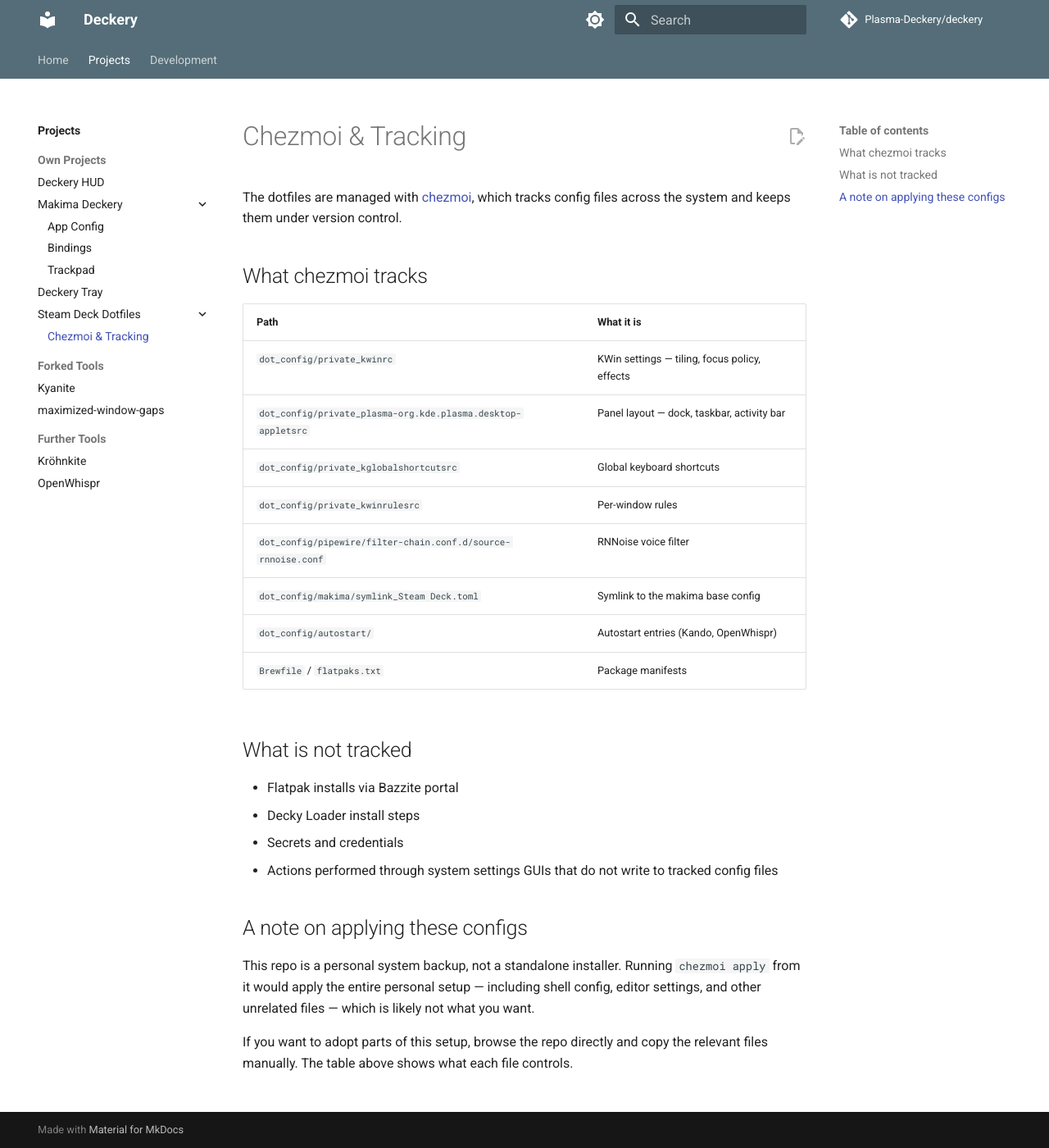
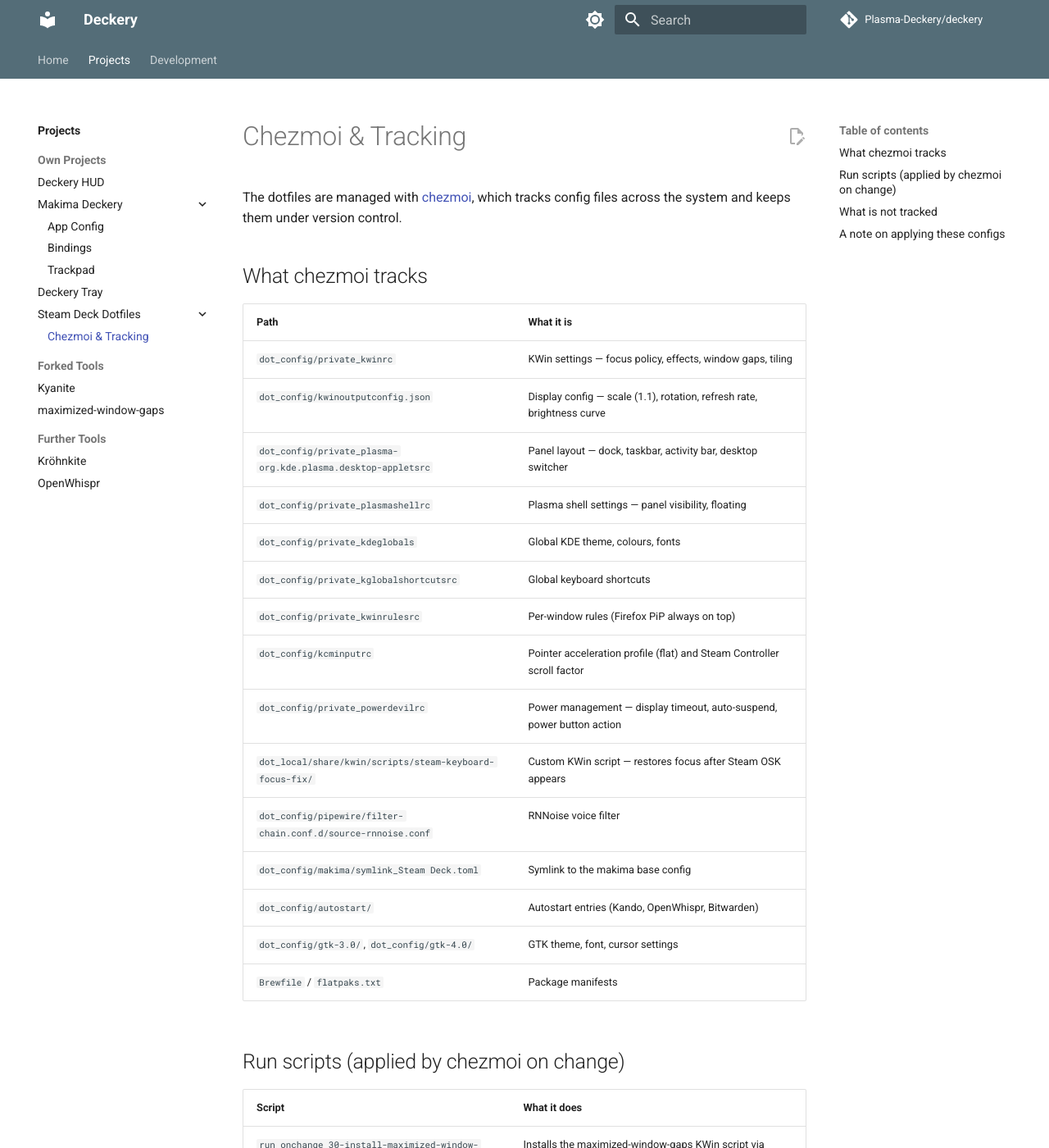
Before and after one commit to Plasma-Deckery/deckery, an MkDocs documentation site: the page built from docs/projects/steamdeck-dotfiles/chezmoi.md, in a window 1280 px wide and 1400 px high. Shown: the whole window at 82% size. Built offline with MkDocs 1.6.1 and Material for MkDocs 9.7.7, drawn with Linux system fonts in a browser that asks for light colours; comment, search, counter and statistics services are not loaded; some of the changed text lies outside the part shown.

Commit message:
docs: update dotfiles project entry and chezmoi tracking table

```diff
--- a/docs/projects/steamdeck-dotfiles/chezmoi.md
+++ b/docs/projects/steamdeck-dotfiles/chezmoi.md
@@ -6,14 +6,30 @@ The dotfiles are managed with [chezmoi](https://www.chezmoi.io/), which tracks c
 
 | Path | What it is |
 |---|---|
-| `dot_config/private_kwinrc` | KWin settings — tiling, focus policy, effects |
-| `dot_config/private_plasma-org.kde.plasma.desktop-appletsrc` | Panel layout — dock, taskbar, activity bar |
+| `dot_config/private_kwinrc` | KWin settings — focus policy, effects, window gaps, tiling |
+| `dot_config/kwinoutputconfig.json` | Display config — scale (1.1), rotation, refresh rate, brightness curve |
+| `dot_config/private_plasma-org.kde.plasma.desktop-appletsrc` | Panel layout — dock, taskbar, activity bar, desktop switcher |
+| `dot_config/private_plasmashellrc` | Plasma shell settings — panel visibility, floating |
+| `dot_config/private_kdeglobals` | Global KDE theme, colours, fonts |
 | `dot_config/private_kglobalshortcutsrc` | Global keyboard shortcuts |
-| `dot_config/private_kwinrulesrc` | Per-window rules |
+| `dot_config/private_kwinrulesrc` | Per-window rules (Firefox PiP always on top) |
+| `dot_config/kcminputrc` | Pointer acceleration profile (flat) and Steam Controller scroll factor |
+| `dot_config/private_powerdevilrc` | Power management — display timeout, auto-suspend, power button action |
+| `dot_local/share/kwin/scripts/steam-keyboard-focus-fix/` | Custom KWin script — restores focus after Steam OSK appears |
 | `dot_config/pipewire/filter-chain.conf.d/source-rnnoise.conf` | RNNoise voice filter |
 | `dot_config/makima/symlink_Steam Deck.toml` | Symlink to the makima base config |
-| `dot_config/autostart/` | Autostart entries (Kando, OpenWhispr) |
+| `dot_config/autostart/` | Autostart entries (Kando, OpenWhispr, Bitwarden) |
+| `dot_config/gtk-3.0/`, `dot_config/gtk-4.0/` | GTK theme, font, cursor settings |
 | `Brewfile` / `flatpaks.txt` | Package manifests |
+
+## Run scripts (applied by chezmoi on change)
+
+| Script | What it does |
+|---|---|
+| `run_onchange_30-install-maximized-window-gaps.sh` | Installs the maximized-window-gaps KWin script via `kpackagetool6` |
+| `run_onchange_31-install-better-dynamic-workspaces.sh` | Installs the Kyanite KWin script |
+| `run_onchange_32-install-steam-keyboard-focus-fix.sh` | Enables the steam-keyboard-focus-fix KWin script and reloads KWin |
+| `run_onchange_40-install-udev-rules.sh` | Installs udev rules |
 
 ## What is not tracked
 
@@ -26,4 +42,4 @@ The dotfiles are managed with [chezmoi](https://www.chezmoi.io/), which tracks c
 
 This repo is a personal system backup, not a standalone installer. Running `chezmoi apply` from it would apply the entire personal setup — including shell config, editor settings, and other unrelated files — which is likely not what you want.
 
-If you want to adopt parts of this setup, browse the repo directly and copy the relevant files manually. The table above shows what each file controls.
+If you want to adopt parts of this setup, browse the repo directly and copy the relevant files manually. The [main documentation page](index.md) explains what each setting does and how to apply it independently.
```
Also changed, not shown: docs/projects/index.md (+3 -1 lines).
